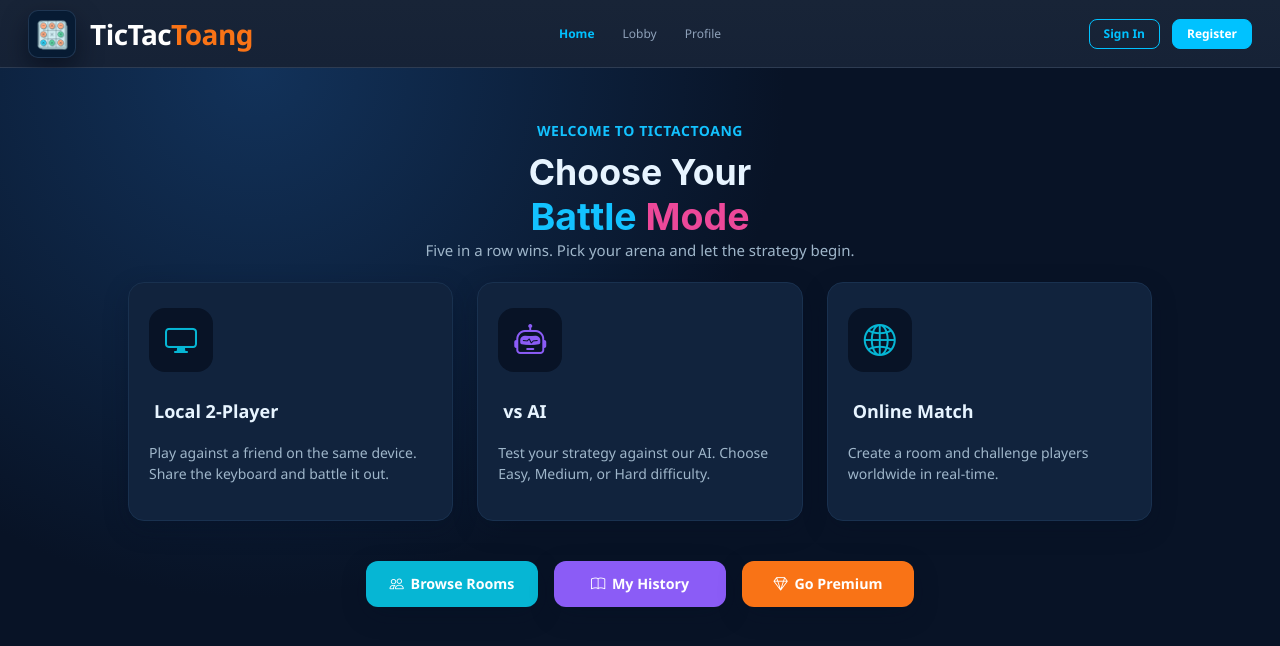
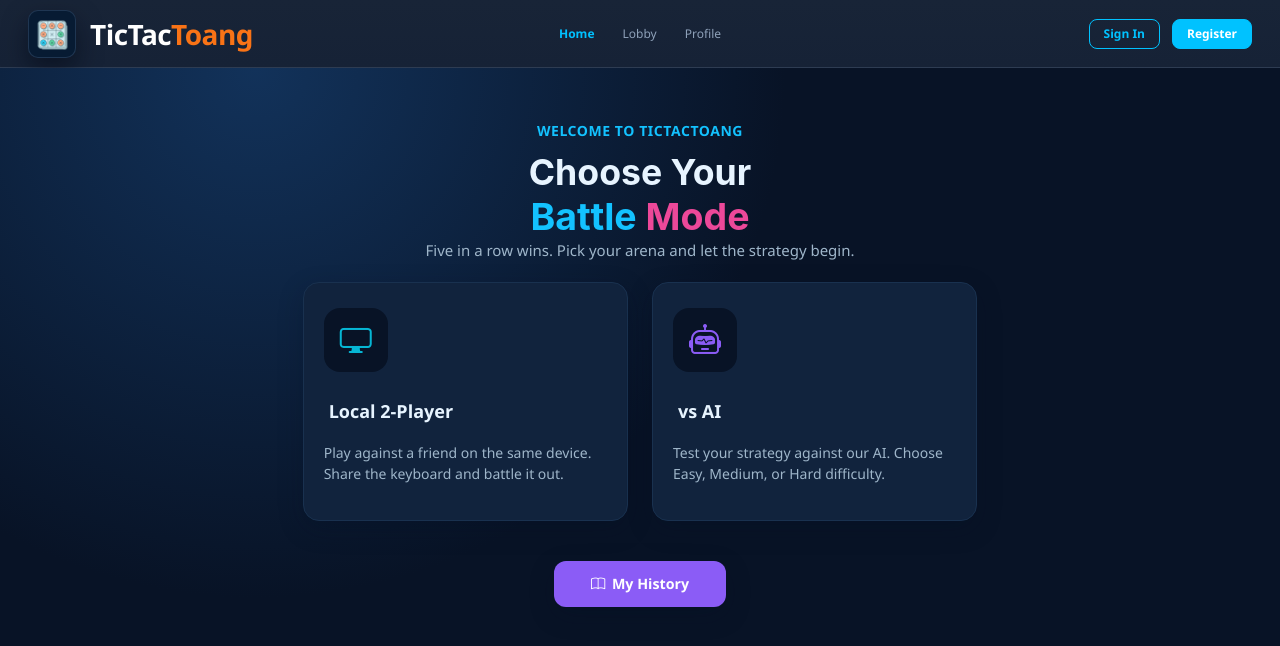
Before and after one commit to RMIT-Full-Stack-Development-2026A/Group9, a React (Vite) app in the folder frontend/: page / in a window 1280 px wide. Shown: the top 646 px of the page. Built offline with nearby package versions, Linux system fonts and the light colour scheme; no server answers.

Commit message:
Remove online match button and related components from HomeContent for streamlined user experience

```diff
--- a/frontend/src/modules/home/components/HomeContent/HomeContent.jsx
+++ b/frontend/src/modules/home/components/HomeContent/HomeContent.jsx
@@ -76,28 +76,10 @@ const { welcome, showRankings } = useHome();
                 <span className={`${styles.Model_name} fw-bold`}>vs AI</span>
                 <span className={styles.Model_desc}>Test your strategy against our AI. Choose Easy, Medium, or Hard difficulty.</span>
             </button>
-            <button className={styles.btn1} onClick={requireAuth()}>
-                <span className={styles.Model_icon}>
-                    <i className="bi bi-globe2" style={{ fontSize: 32, color: "#06B6D4" }}></i>
-                </span>
-                <span className={`${styles.Model_name} fw-bold`}>Online Match</span>
-                <span className={styles.Model_desc}>Create a room and challenge players worldwide in real-time.</span>
-            </button>
+
         </section>
 
-        <section className={`${styles.modeRow} ${styles.row2}`}>
-            <Button
-                className={`${styles.btn} text-white ${styles["actionBtn--cyan"]}`}
-                color="#06b6d4"
-                icon={
-                    <span className="btn_icon">
-                        <i className="bi bi-people"></i>
-                    </span>
-                }
-                text="Browse Rooms"
-                onClick={requireAuth()}
-            />
-
+        <section className={`${styles.modeRow} ${styles.row2}`} style={{ justifyContent: 'center' }}>
             <Button
                 className={`${styles.btn} text-white ${styles["actionBtn--purple"]}`}
                 color="#8b5cf6"
@@ -111,20 +93,6 @@ const { welcome, showRankings } = useHome();
                   navigate("/profile", { state: { tab: "history" } });
                 })}
             />
-
-            <Button
-                className={`${styles.btn} text-white ${showRankings ? styles["actionBtn--red"] : styles["actionBtn--orange"]}`}
-                color={showRankings ? "--color-danger" : "--premium-orange"}
-                icon={
-                    <span className="btn_icon">
-                        <i className={`bi ${showRankings ? "bi-trophy" : "bi-gem"}`}></i>
-                    </span>
-                }
-                text={showRankings ? "Rankings" : "Go Premium"}
-                onClick={requireAuth(() => {
-                  navigate(showRankings ? "/leaderboard" : "/payment");
-                })}
-            />
         </section>
     </main>
     <LocalGameModal open={showLocalModal} onClose={() => setShowLocalModal(false)} />
```
